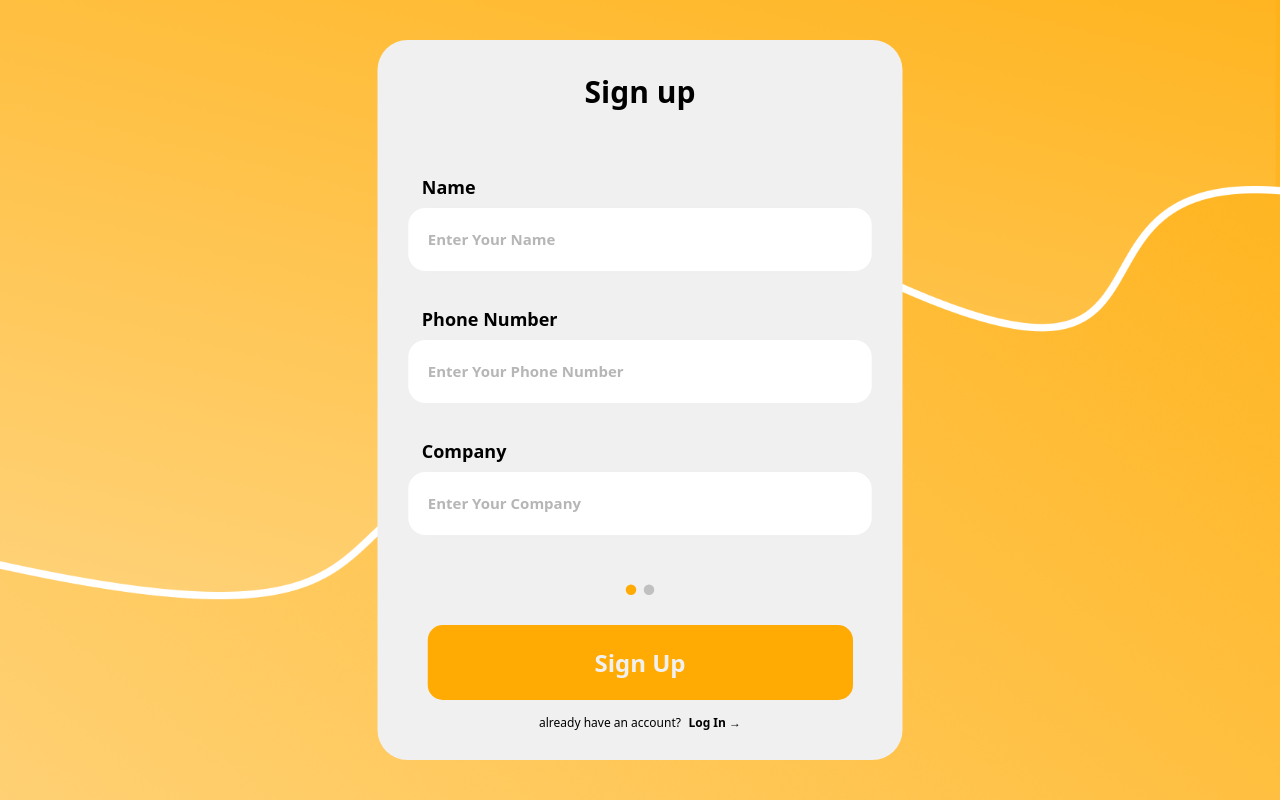
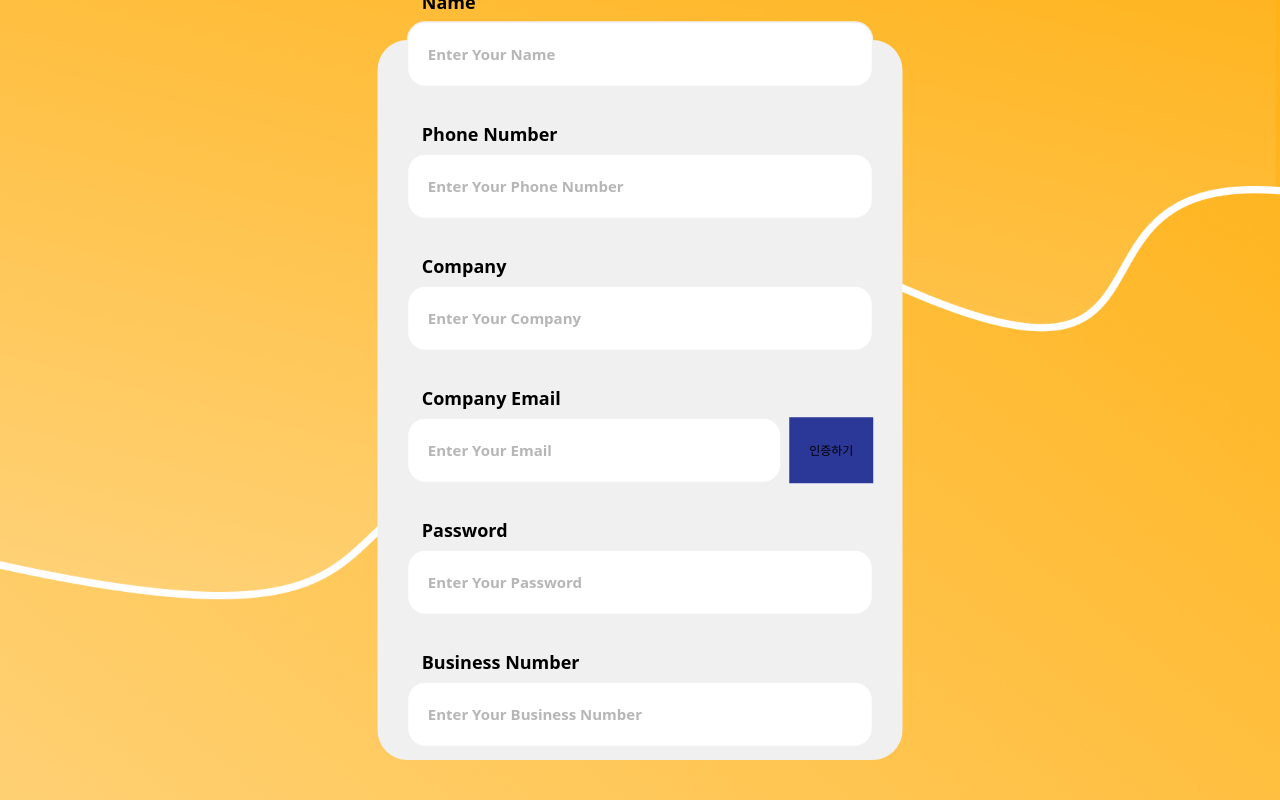
Before and after one commit to NovasHelios/WEB, a React (Vite) app: page /signup/business in a window 1280 px wide. Built offline with nearby package versions, Linux system fonts and the light colour scheme.

Commit message:
회원가입 수정

```diff
--- a/src/pages/SignIn/BusinessSignIn.jsx
+++ b/src/pages/SignIn/BusinessSignIn.jsx
@@ -3,13 +3,19 @@ import * as S from "./signIn.styles.js";
 import React, { useState } from "react";
 import EmailVerifyButton from "@/components/ui/EmailVerifyButton.jsx";
 
-
-
 function BusinessSignIn() {
   // 1: name/number/company, 2: email/password/businessNo
   const [step, setStep] = useState(1);
 
-  const { form, setForm, error, isLoading, handleOnChange, handleSubmit, onTabChange } = useSignForm({
+  const {
+    form,
+    setForm,
+    error,
+    isLoading,
+    handleOnChange,
+    handleSubmit,
+    onTabChange,
+  } = useSignForm({
     name: "",
     phone: "",
     companyName: "",
@@ -22,8 +28,6 @@ function BusinessSignIn() {
     <S.Container>
       <S.HeaderTag>Sign up</S.HeaderTag>
       <S.Form onSubmit={handleSubmit}>
-        {step === 1 && (
-          <>
         <S.InputGroup>
           <S.Label>Name</S.Label>
           <S.Input
@@ -34,9 +38,7 @@ function BusinessSignIn() {
             placeholder="Enter Your Name"
             $error={!!error.name}
           />
-              <S.ErrorText $visible={!!error.name}>
-                {error.name || ""}
-              </S.ErrorText>
+          <S.ErrorText $visible={!!error.name}>{error.name || ""}</S.ErrorText>
         </S.InputGroup>
 
         <S.InputGroup>
@@ -68,11 +70,7 @@ function BusinessSignIn() {
             {error.companyName || ""}
           </S.ErrorText>
         </S.InputGroup>
-          </>
-        )}
 
-        {step === 2 && (
-          <>
         <S.InputGroup>
           <S.Label>Company Email</S.Label>
           <div style={{ display: "flex", gap: "10px", alignItems: "center" }}>
@@ -121,13 +119,6 @@ function BusinessSignIn() {
             {error.businessNumber || ""}
           </S.ErrorText>
         </S.InputGroup>
-          </>
-        )}
-
-        <S.DotWrapper>
-          <S.Dot onClick={() => setStep(1)} $active={step === 1} />
-          <S.Dot onClick={() => setStep(2)} $active={step === 2} />
-        </S.DotWrapper>
 
         <S.SignButton
           type="submit"
@@ -148,5 +139,4 @@ function BusinessSignIn() {
   );
 }
 
-
 export default BusinessSignIn;
```
Lines whose indentation alone changed are shown as unchanged.
